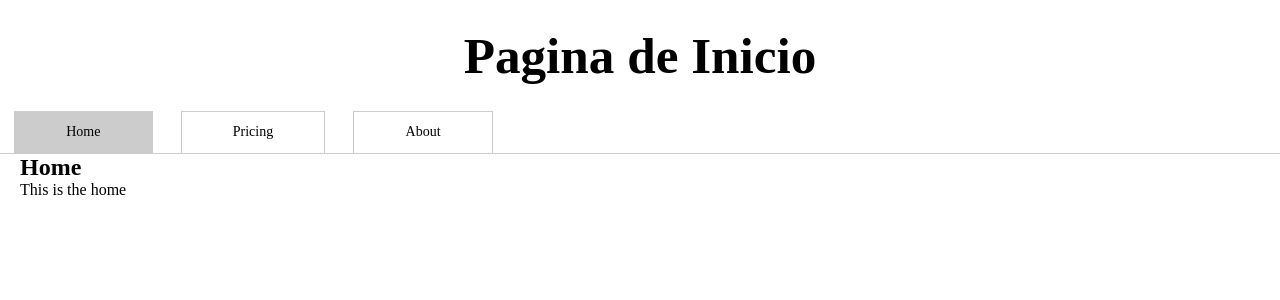
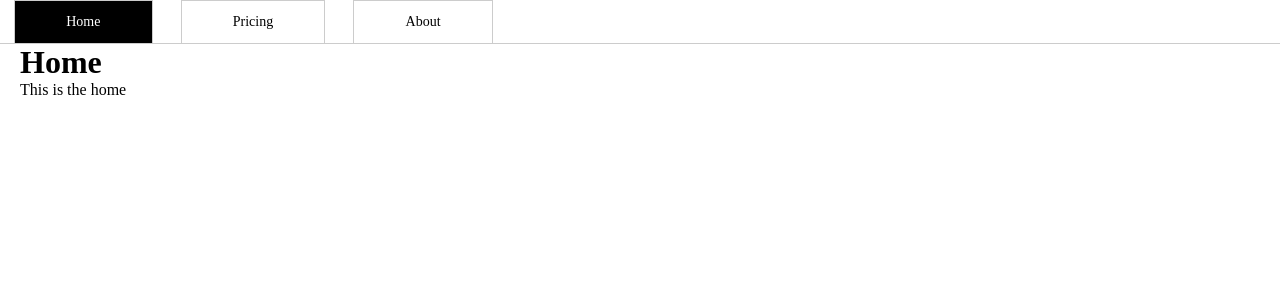
Before and after one commit to PabloRomero2196/Back-End, a PHP site: page / in a window 1280 px wide. Shown: the part 109-409 px from the top of the page. Run offline with PHP 8.4, Linux system fonts and the light colour scheme; some libraries are stand-ins or nearby versions.

Commit message:
tabs funcionales ! :)

```diff
--- a/index.php
+++ b/index.php
@@ -5,26 +5,22 @@
     <meta charset="UTF-8">
     <meta name="viewport" content="width=device-width, initial-scale=1.0">
     <meta http-equiv="X-UA-Compatible" content="ie=edge">
-    <title>Inicio</title>
-    <link rel="stylesheet" href="styles.css">
+    <script src="script.js" defer></script>
+    <link href="styles.css" rel="stylesheet">
     <script src="https://kit.fontawesome.com/54e3edb7eb.js" crossorigin="anonymous"></script>
+    <title>Nuestra Casa</title>
 </head>
 
 <body>
 
     <?php include 'header.php'; ?>
 
-
-    <section class="recetas">
-        <h2>Pagina de Inicio</h2>
-        <!-- tabs -->
     <ul class="tabs">
         <li data-tab-target="#home" class="active tab">Home</li>
         <li data-tab-target="#pricing" class="tab">Pricing</li>
         <li data-tab-target="#about" class="tab">About</li>
     </ul>
 
-        <!-- carrusel de imagenes -->
     <div class="tab-content">
         <div id="home" data-tab-content class="active">
             <h1>Home</h1>
@@ -39,11 +35,6 @@
             <p>Let me tell you about me</p>
         </div>
     </div>
-
-
-
-
-    </section>
 </body>
 
 </html>
--- a/styles.css
+++ b/styles.css
@@ -260,6 +260,7 @@ h2 {
 }
 
 /* ----------------------------------------------- TABS ----------------------------------------------- */
+
 .tabs {
     cursor: pointer;
     display: flex;
@@ -303,20 +304,18 @@ h2 {
 }
 
 .tab.active {
-    background-color: #CCC;
+    background-color: #000;
+    color: #FFF;
 }
 
 .tab:hover {
-    background-color: #AAA;
+    background-color: #000;
+    color: #FFF;
 }
 
 .tab-content {
     margin-left: 20px;
     margin-right: 20px;
-}
-
-.manita {
-    cursor: pointer;
 }
 
 /*----------------------------------------MODALES----------------------------------------*/
```
Lines whose indentation alone changed are shown as unchanged.
